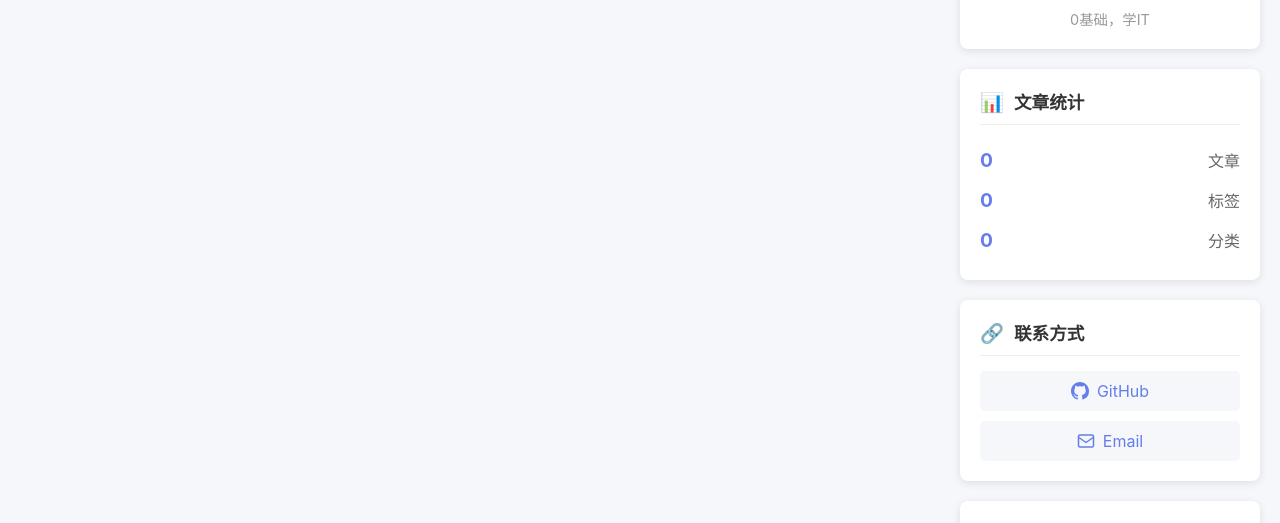
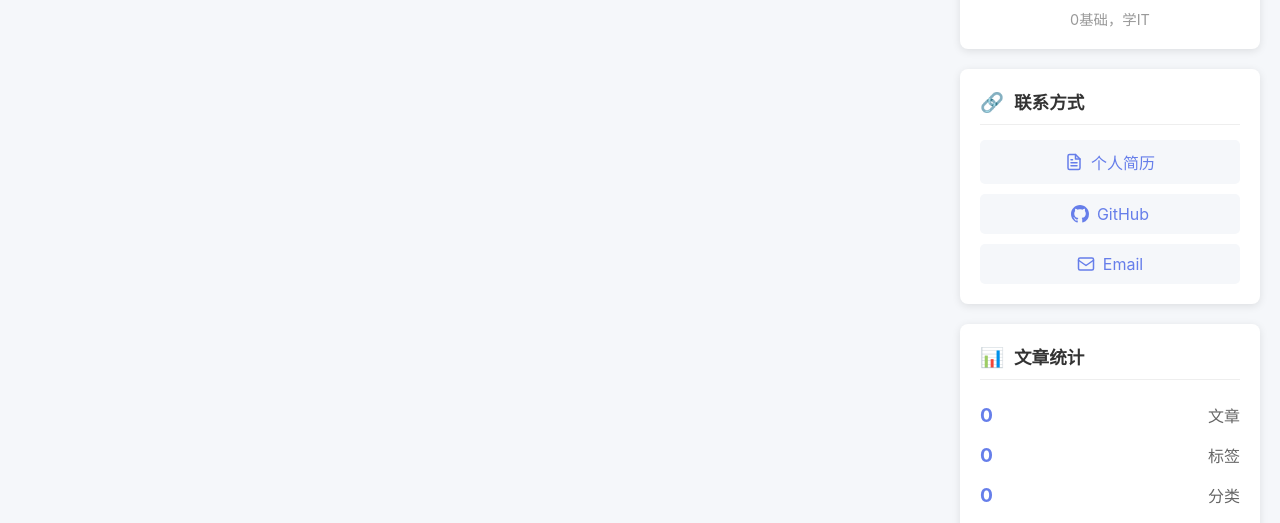
Before and after one commit to PlanBBBBB/TraeBlog, a Vue app in the folder frontend/: page / in a window 1280 px wide. Shown: the part 624-1147 px from the top of the page. Built offline with nearby package versions, Linux system fonts and the light colour scheme; no server answers.

Commit message:
feat: 侧边栏调整联系方式位置并新增个人简历入口
- 联系方式与文章统计位置互换，联系方式置于上方
- 新增个人简历链接(文档图标)于GitHub上方
- 跳转链接暂为空占位

```diff
--- a/frontend/src/components/Sidebar.vue
+++ b/frontend/src/components/Sidebar.vue
@@ -5,6 +5,38 @@
         <img :src="avatar" alt="头像" class="avatar" />
         <h3>PlanB</h3>
         <p>0基础，学IT</p>
+      </div>
+    </div>
+
+    <div class="sidebar-card">
+      <div class="card-header">
+        <span class="icon">🔗</span>
+        <h4>联系方式</h4>
+      </div>
+      <div class="contact-links">
+        <a href="#" class="contact-link">
+          <svg class="contact-icon" viewBox="0 0 24 24" fill="none" stroke="currentColor" stroke-width="2" stroke-linecap="round" stroke-linejoin="round" xmlns="http://www.w3.org/2000/svg">
+            <path d="M14 2H6a2 2 0 0 0-2 2v16a2 2 0 0 0 2 2h12a2 2 0 0 0 2-2V8z"/>
+            <polyline points="14 2 14 8 20 8"/>
+            <line x1="16" y1="13" x2="8" y2="13"/>
+            <line x1="16" y1="17" x2="8" y2="17"/>
+            <polyline points="10 9 9 9 8 9"/>
+          </svg>
+          <span>个人简历</span>
+        </a>
+        <a href="https://github.com/PlanBBBBB" target="_blank" class="contact-link">
+          <svg class="contact-icon" viewBox="0 0 16 16" fill="currentColor" xmlns="http://www.w3.org/2000/svg">
+            <path d="M8 0C3.58 0 0 3.58 0 8c0 3.54 2.29 6.53 5.47 7.59.4.07.55-.17.55-.38 0-.19-.01-.82-.01-1.49-2.01.37-2.53-.49-2.69-.94-.09-.23-.48-.94-.82-1.13-.28-.15-.68-.52-.01-.53.63-.01 1.08.58 1.23.82.72 1.21 1.87.87 2.33.66.07-.52.28-.87.51-1.07-1.78-.2-3.64-.89-3.64-3.95 0-.87.31-1.59.82-2.15-.08-.2-.36-1.02.08-2.12 0 0 .67-.21 2.2.82.64-.18 1.32-.27 2-.27.68 0 1.36.09 2 .27 1.53-1.04 2.2-.82 2.2-.82.44 1.1.16 1.92.08 2.12.51.56.82 1.27.82 2.15 0 3.07-1.87 3.75-3.65 3.95.29.25.54.73.54 1.48 0 1.07-.01 1.93-.01 2.2 0 .21.15.46.55.38A8.013 8.013 0 0016 8c0-4.42-3.58-8-8-8z"/>
+          </svg>
+          <span>GitHub</span>
+        </a>
+        <a href="mailto:panchanghao0102@163.com" class="contact-link">
+          <svg class="contact-icon" viewBox="0 0 24 24" fill="none" stroke="currentColor" stroke-width="2" stroke-linecap="round" stroke-linejoin="round" xmlns="http://www.w3.org/2000/svg">
+            <rect x="2" y="4" width="20" height="16" rx="2"/>
+            <path d="M22 7l-10 7L2 7"/>
+          </svg>
+          <span>Email</span>
+        </a>
       </div>
     </div>
 
@@ -24,28 +56,6 @@
       <div class="stat-item">
         <router-link to="/categories" class="stat-number">{{ categories.length }}</router-link>
         <router-link to="/categories" class="stat-label">分类</router-link>
-      </div>
-    </div>
-
-    <div class="sidebar-card">
-      <div class="card-header">
-        <span class="icon">🔗</span>
-        <h4>联系方式</h4>
-      </div>
-      <div class="contact-links">
-        <a href="https://github.com/PlanBBBBB" target="_blank" class="contact-link">
-          <svg class="contact-icon" viewBox="0 0 16 16" fill="currentColor" xmlns="http://www.w3.org/2000/svg">
-            <path d="M8 0C3.58 0 0 3.58 0 8c0 3.54 2.29 6.53 5.47 7.59.4.07.55-.17.55-.38 0-.19-.01-.82-.01-1.49-2.01.37-2.53-.49-2.69-.94-.09-.23-.48-.94-.82-1.13-.28-.15-.68-.52-.01-.53.63-.01 1.08.58 1.23.82.72 1.21 1.87.87 2.33.66.07-.52.28-.87.51-1.07-1.78-.2-3.64-.89-3.64-3.95 0-.87.31-1.59.82-2.15-.08-.2-.36-1.02.08-2.12 0 0 .67-.21 2.2.82.64-.18 1.32-.27 2-.27.68 0 1.36.09 2 .27 1.53-1.04 2.2-.82 2.2-.82.44 1.1.16 1.92.08 2.12.51.56.82 1.27.82 2.15 0 3.07-1.87 3.75-3.65 3.95.29.25.54.73.54 1.48 0 1.07-.01 1.93-.01 2.2 0 .21.15.46.55.38A8.013 8.013 0 0016 8c0-4.42-3.58-8-8-8z"/>
-          </svg>
-          <span>GitHub</span>
-        </a>
-        <a href="mailto:panchanghao0102@163.com" class="contact-link">
-          <svg class="contact-icon" viewBox="0 0 24 24" fill="none" stroke="currentColor" stroke-width="2" stroke-linecap="round" stroke-linejoin="round" xmlns="http://www.w3.org/2000/svg">
-            <rect x="2" y="4" width="20" height="16" rx="2"/>
-            <path d="M22 7l-10 7L2 7"/>
-          </svg>
-          <span>Email</span>
-        </a>
       </div>
     </div>
 
```
